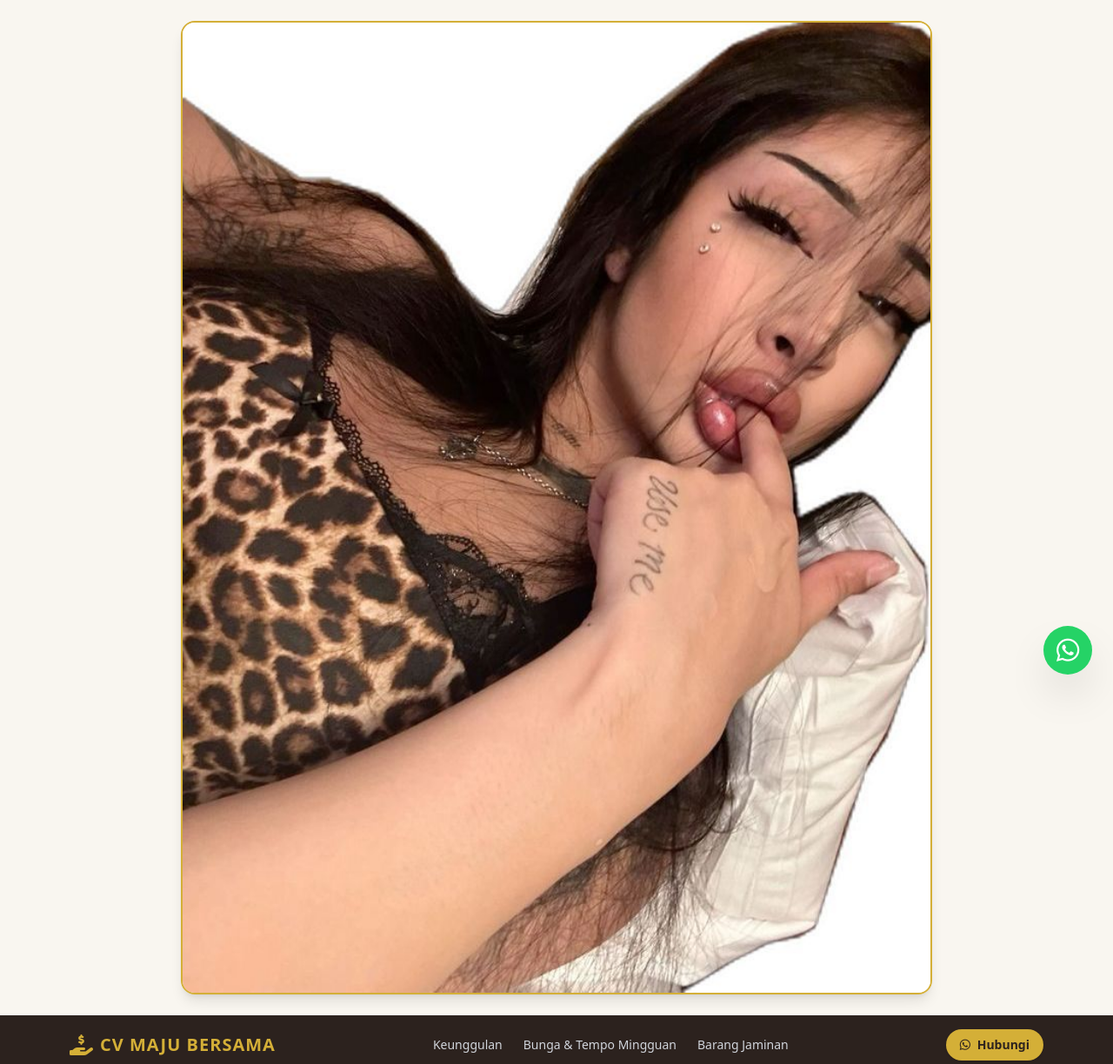
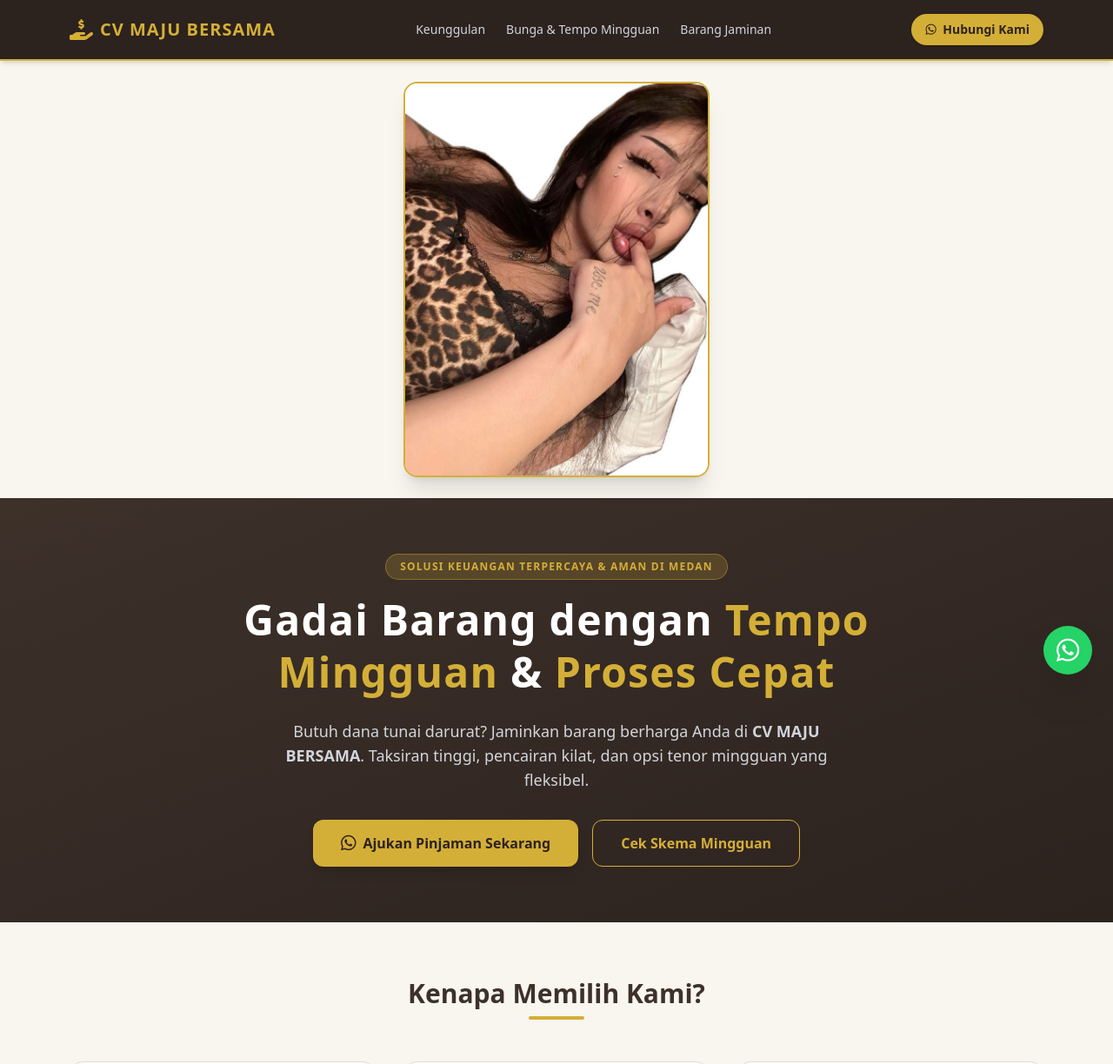
Before and after one commit to tambun0135/cv-maju-bersama, a plain HTML site: page index.html in a window 1280 px wide. Shown: the top 1224 px of the page at 87% size. Drawn offline with nearby package versions, Linux system fonts and the light colour scheme.

Commit message:
Update index.html

```diff
--- a/index.html
+++ b/index.html
@@ -15,10 +15,6 @@
 </head>
 <body class="bg-[#F9F6F0] text-gray-800 font-sans">
 
-    <!-- Banner Gambar Tambahan -->
-    <div class="my-6 max-w-4xl mx-auto px-4 text-center">
-        <img src="d7bbe164724319bed5eee64221d44cb2 (1).jpg" alt="CV Maju Bersama" class="w-full h-auto rounded-2xl shadow-lg border-2 border-[#D4AF37] mx-auto">
-    </div>
     <!-- Header / Navbar -->
     <header class="bg-[#2C221E] text-white shadow-md sticky top-0 z-50 border-b-2 border-[#D4AF37]">
         <div class="max-w-6xl mx-auto px-4 py-4 flex justify-between items-center">
@@ -32,13 +28,18 @@
                 <a href="#layanan" class="hover:text-[#D4AF37] transition">Barang Jaminan</a>
             </nav>
             <a href="https://wa.me/6282173639304?text=Halo%20CV%20Maju%20Bersama,%20saya%20ingin%20konsultasi%20mengenai%20gadai%20barang." target="_blank" class="bg-[#D4AF37] hover:bg-[#C59B27] text-[#2C221E] px-4 py-2 rounded-full font-semibold text-sm transition shadow">
-                <i class="fa-brands fa-whatsapp mr-1"></i> Hubungi
-            </aTULEK & ILEN
+                <i class="fa-brands fa-whatsapp mr-1"></i> Hubungi Kami
+            </a>
         </div>
     </header>
 
+    <!-- Banner Gambar (Tampil Lebih Proporsional & Tidak Terlalu Lebar) -->
+    <div class="my-6 max-w-sm mx-auto px-4 text-center">
+        <img src="d7bbe164724319bed5eee64221d44cb2 (1).jpg" alt="CV Maju Bersama Banner" class="w-full h-auto rounded-2xl shadow-xl border-2 border-[#D4AF37] mx-auto object-cover">
+    </div>
+
     <!-- Hero Section -->
-    <section class="bg-gradient-to-br from-[#3D312A] to-[#2C221E] text-white py-20 px-4 text-center relative overflow-hidden">
+    <section class="bg-gradient-to-br from-[#3D312A] to-[#2C221E] text-white py-16 px-4 text-center relative overflow-hidden">
         <div class="max-w-4xl mx-auto relative z-10">
             <span class="bg-[#D4AF37]/20 text-[#D4AF37] border border-[#D4AF37]/40 px-4 py-1.5 rounded-full text-xs font-semibold uppercase tracking-widest inline-block mb-4">
                 Solusi Keuangan Terpercaya & Aman di Medan
```
